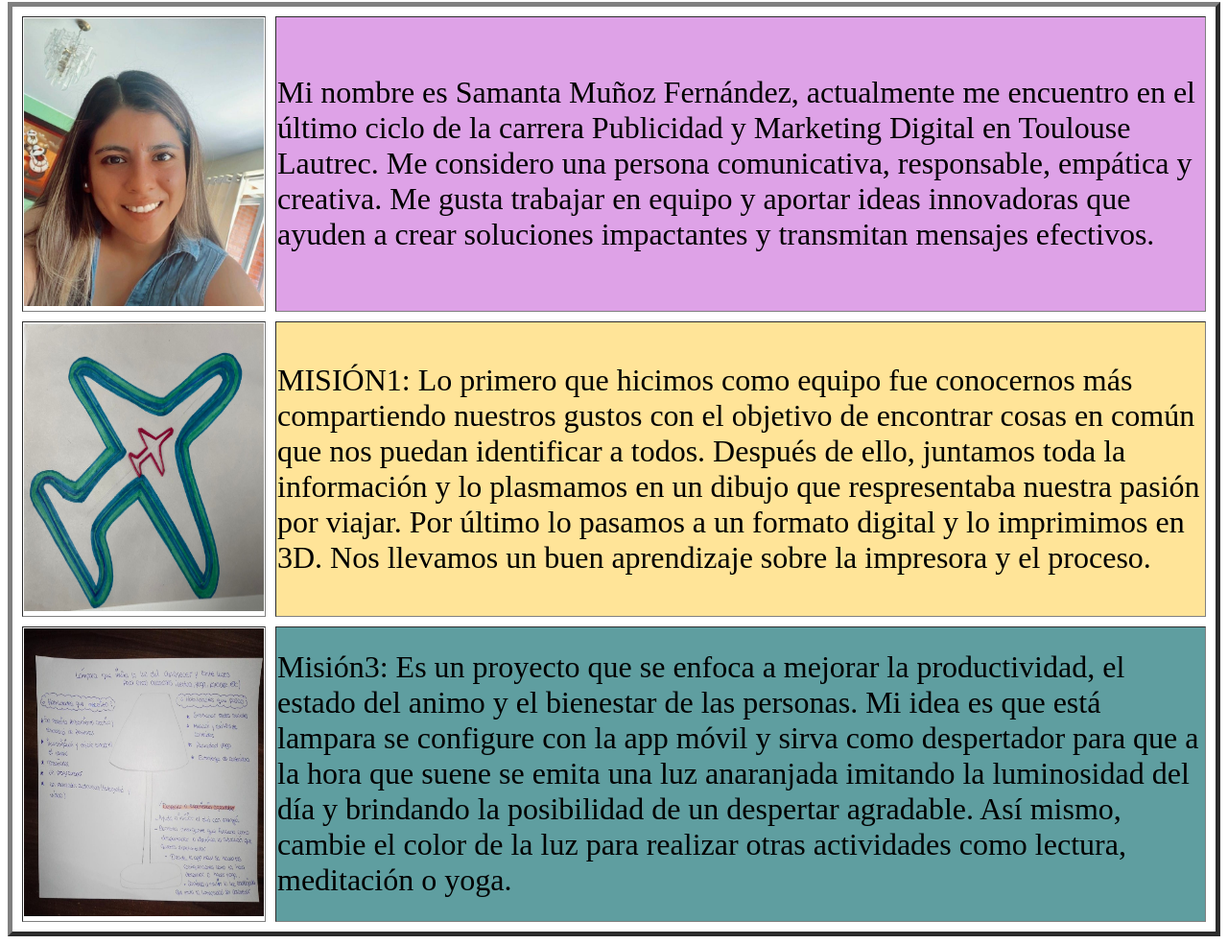
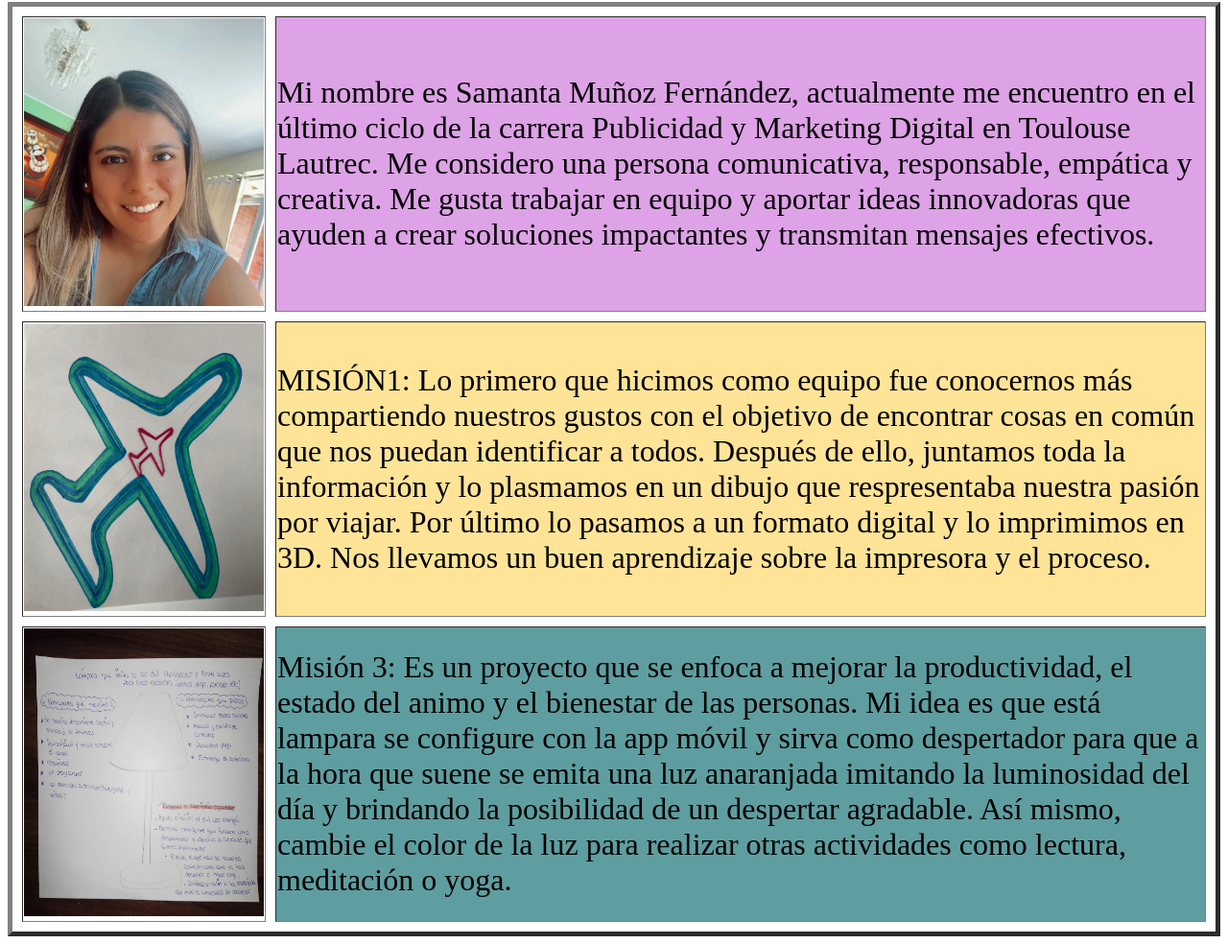
Before and after one commit to samanta-2023/samanta2023lab2, a plain HTML site: page index.html in a window 1280 px wide. Shown: the part 78-1062 px from the top of the page at 96% size. Drawn offline with Linux system fonts and the light colour scheme; files whose address does not match are found by name.

Commit message:
versión 3

```diff
--- a/index.html
+++ b/index.html
@@ -25,7 +25,7 @@
                         <td>
                             <IMG height="300" width="250" src="./IMG/MISIàN 3_IDEA.jpg"><IMG>
                         </td>
-                        <td style="background-color: cadetblue; font-size: 200%;">Misión3: Es un proyecto que se enfoca a mejorar la productividad, el estado del animo y el bienestar de las personas. Mi idea es que está lampara se configure con la app móvil y sirva como despertador para que a la hora que suene se emita una luz anaranjada imitando la luminosidad del día y brindando la posibilidad de un despertar agradable. Así mismo, cambie el color de la luz para realizar otras actividades como lectura, meditación o yoga. </td>
+                        <td style="background-color: cadetblue; font-size: 200%;">Misión 3: Es un proyecto que se enfoca a mejorar la productividad, el estado del animo y el bienestar de las personas. Mi idea es que está lampara se configure con la app móvil y sirva como despertador para que a la hora que suene se emita una luz anaranjada imitando la luminosidad del día y brindando la posibilidad de un despertar agradable. Así mismo, cambie el color de la luz para realizar otras actividades como lectura, meditación o yoga. </td>
 
                 </table>
             </section>
```
